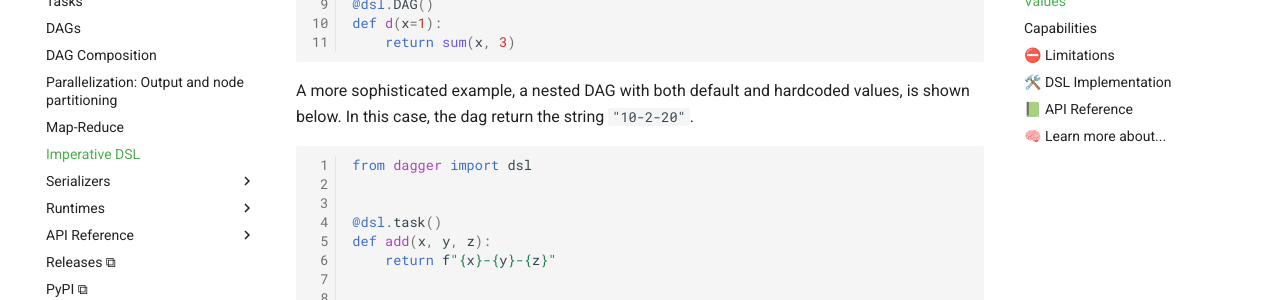
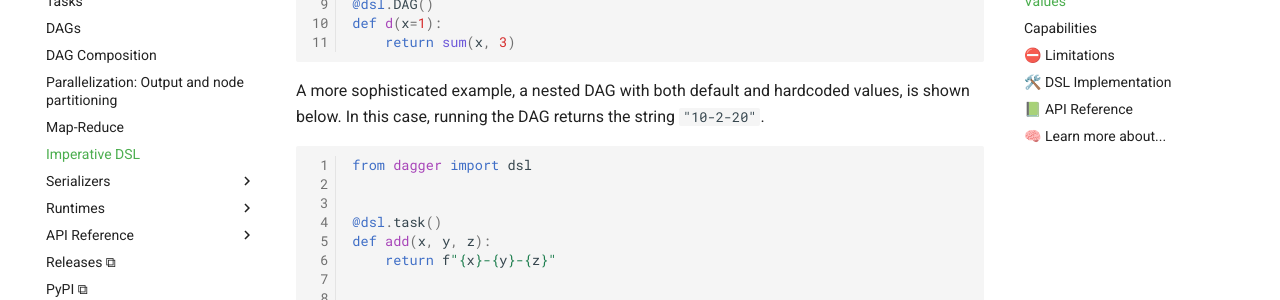
Before and after one commit to larribas/dagger, an MkDocs documentation site: the page built from docs/user-guide/dsl.md, in a window 1280 px wide and 900 px high, scrolled down 3541 px. Shown: the part 179-479 px from the top of the window. Built offline with MkDocs 1.6.1 and Material for MkDocs 9.7.7, drawn with Linux system fonts in a browser that asks for light colours; comment, search, counter and statistics services are not loaded.

Commit message:
fix: typo docs/user-guide/dsl.md
Co-authored-by: Lorenzo Arribas <lorenzo.s.arribas@gmail.com>

````diff
--- a/docs/user-guide/dsl.md
+++ b/docs/user-guide/dsl.md
@@ -81,7 +81,7 @@ You can also use hardcoded values for tasks and DAGs. Modifying a bit the previo
 --8<-- "docs/code_snippets/hardcoded_values/imperative.py"
 ```
 
-A more sophisticated example, a nested DAG with both default and hardcoded values, is shown below. In this case, the dag return the string `"10-2-20"`.
+A more sophisticated example, a nested DAG with both default and hardcoded values, is shown below. In this case, running the DAG returns the string `"10-2-20"`.
 
 ```python
 --8<-- "docs/code_snippets/default_hardcoded_values/imperative.py"
````
